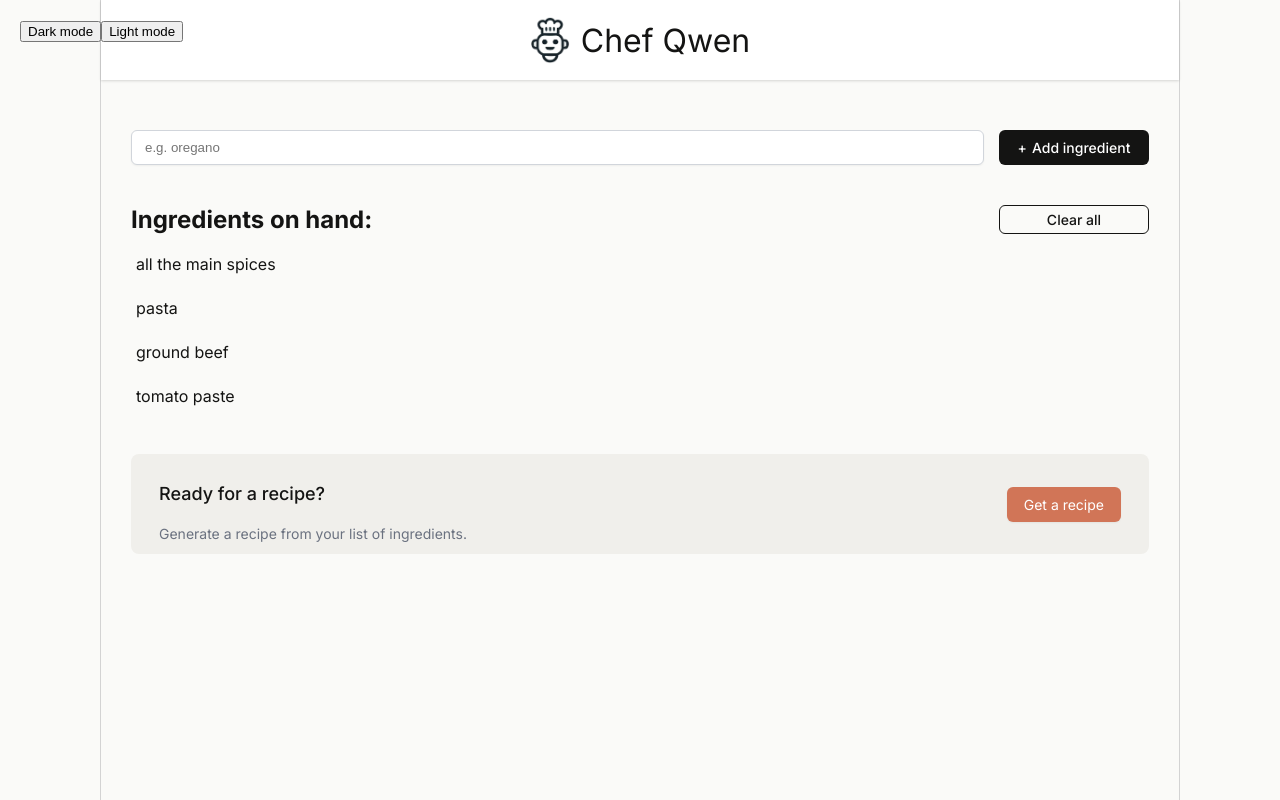
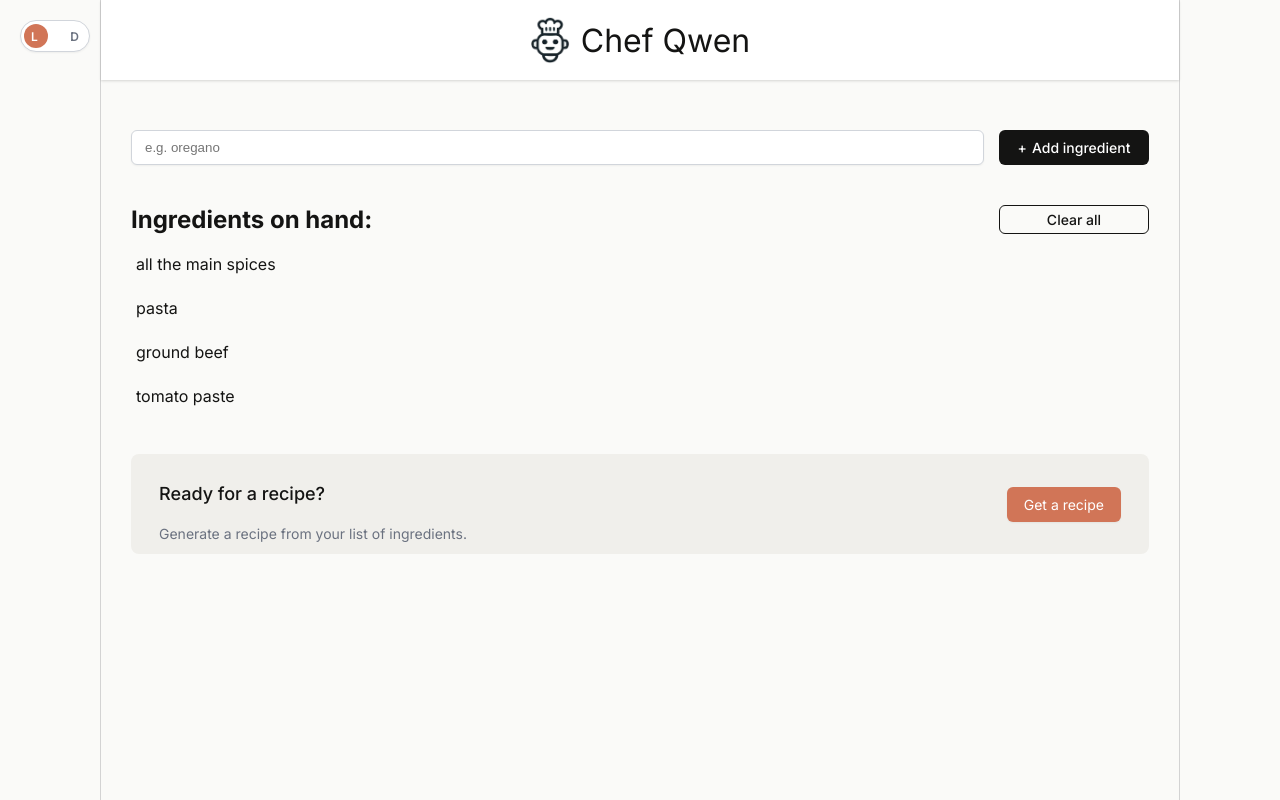
Before and after one commit to matejmilankov/ChefQwen, a React (Vite) app: page / in a window 1280 px wide. Built offline with nearby package versions, Linux system fonts and the light colour scheme; no server answers; what @huggingface/inference would draw is missing.

Commit message:
Added switch button for themes

```diff
--- a/src/components/ThemeMode.jsx
+++ b/src/components/ThemeMode.jsx
@@ -1,10 +1,18 @@
 export function ThemeMode(props) {
+  const toggleMode = () => {
+    props.setIsDarkMode(prevMode => !prevMode);
+  };
 
-
-    return (
-        <div className="themes">
-            <button onClick={ () => {props.setIsDarkMode(true);} }>Dark mode</button>
-            <button onClick={ () => {props.setIsDarkMode(false);} }>Light mode</button>
-        </div>
-    );
+  return (
+    <div className="themes">
+      <div
+        onClick={toggleMode}
+        className={`themes-relative ${props.isDarkMode ? 'active' : ''}`}
+      >
+        <div className={`theme-label ${!props.isDarkMode ? 'active' : ''}`}>L</div>
+        <div className={`theme-label ${props.isDarkMode ? 'active' : ''}`}>D</div>
+        <div className="circle"></div>
+      </div>
+    </div>
+  );
 }
--- a/src/index.css
+++ b/src/index.css
@@ -46,6 +46,10 @@
 
 * {
   box-sizing: border-box;
+  transition: background-color 0.3s ease,
+              color 0.3s ease,
+              border-color 0.3s ease,
+              box-shadow 0.3s ease;
 }
 
 body {
@@ -94,6 +98,50 @@ main {
   position: absolute;
   top: 20px;
   left: 20px;
+  width: 70px;
+  height: 32px;
+}
+
+.themes-relative {
+  width: 100%;
+  height: 100%;
+  position: relative;
+  display: flex;
+  align-items: center;
+  justify-content: space-between;
+  border: 1px solid var(--border-light);
+  border-radius: 30px;
+  background-color: var(--bg-white);
+  cursor: pointer;
+  padding: 0 10px;
+  box-shadow: var(--shadow-sm);
+  user-select: none;
+}
+
+.theme-label {
+  font-size: 0.75rem;
+  font-weight: 600;
+  color: var(--text-muted);
+  z-index: 1;
+}
+
+.theme-label.active {
+  color: white;
+}
+
+.circle {
+  background-color: var(--accent);
+  border-radius: 50%;
+  height: 24px;
+  width: 24px;
+  position: absolute;
+  top: 3px;
+  left: 3px;
+  transition: transform 0.3s cubic-bezier(0.4, 0, 0.2, 1);
+}
+
+.themes-relative.active .circle {
+  transform: translateX(38px);
 }
 
 .add-ingredient-form {
```
